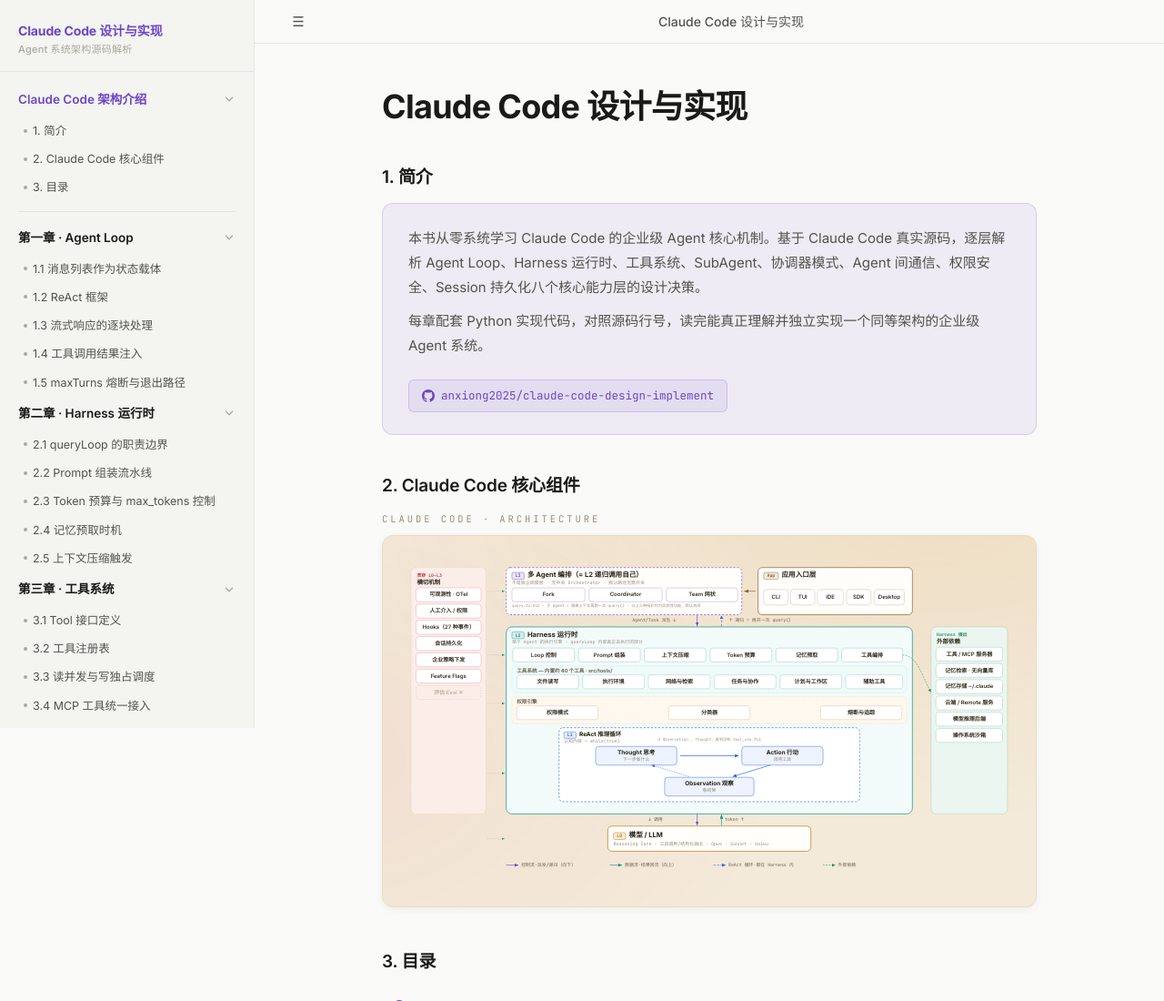
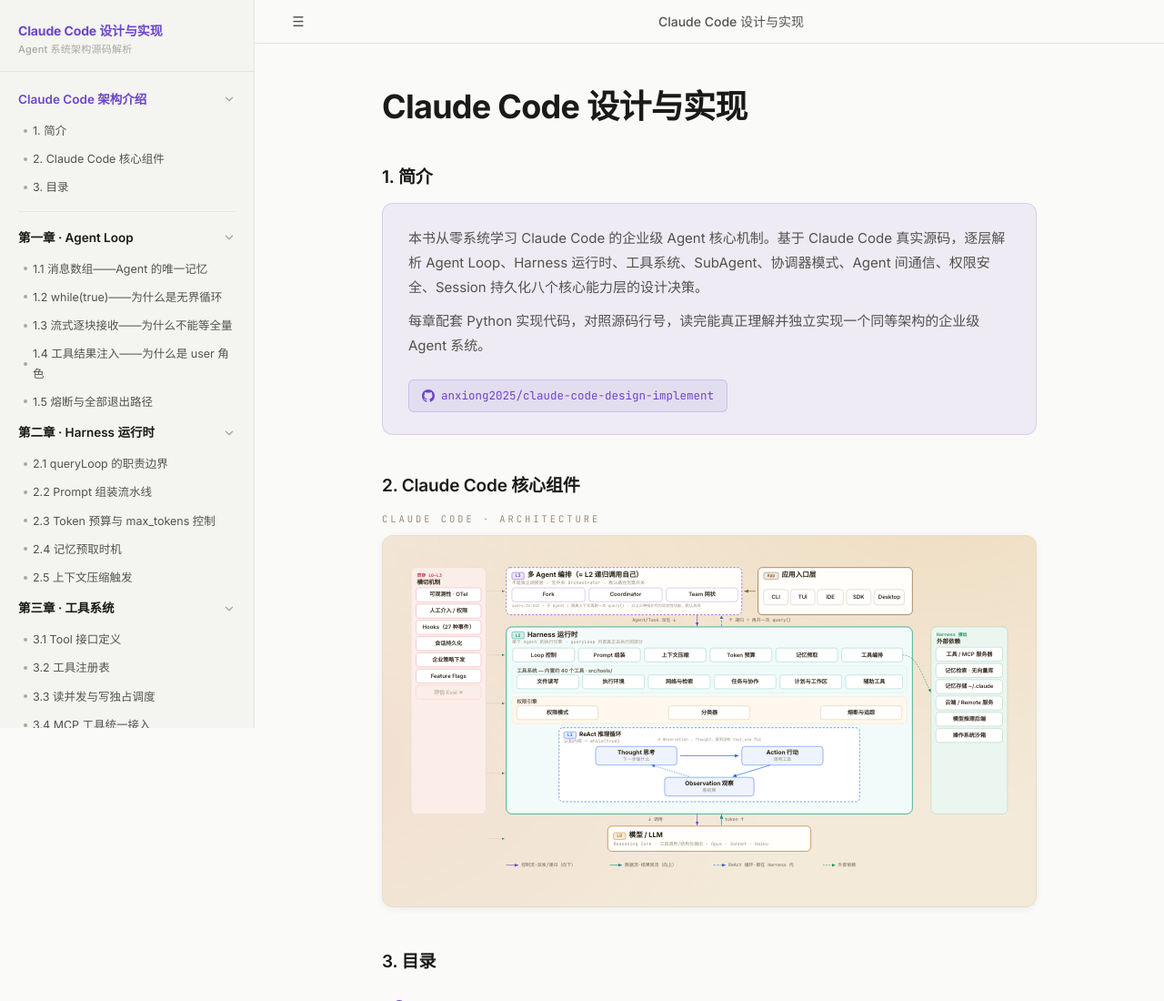
Before and after one commit to anxiong2025/claude-code-design-implement, a plain HTML site: page index.html in a window 1280 px wide. Shown: the top 1100 px of the page at 91% size. Drawn offline with Linux system fonts and the light colour scheme.

Commit message:
fix(nav): 修复小节滚动被 toolbar 遮挡，同步侧边栏标题

```diff
--- a/index.html
+++ b/index.html
@@ -749,11 +749,11 @@
         <svg class="nav-arrow" viewBox="0 0 16 16" fill="none"><path d="M6 4l4 4-4 4" stroke="currentColor" stroke-width="1.5" stroke-linecap="round" stroke-linejoin="round"/></svg>
       </div>
       <div class="nav-sections">
-        <a class="nav-section" onclick="showSection('ch1','s1-1')">1.1 消息列表作为状态载体</a>
-        <a class="nav-section" onclick="showSection('ch1','s1-2')">1.2 ReAct 框架</a>
-        <a class="nav-section" onclick="showSection('ch1','s1-3')">1.3 流式响应的逐块处理</a>
-        <a class="nav-section" onclick="showSection('ch1','s1-4')">1.4 工具调用结果注入</a>
-        <a class="nav-section" onclick="showSection('ch1','s1-5')">1.5 maxTurns 熔断与退出路径</a>
+        <a class="nav-section" onclick="showSection('ch1','s1-1')">1.1 消息数组——Agent 的唯一记忆</a>
+        <a class="nav-section" onclick="showSection('ch1','s1-2')">1.2 while(true)——为什么是无界循环</a>
+        <a class="nav-section" onclick="showSection('ch1','s1-3')">1.3 流式逐块接收——为什么不能等全量</a>
+        <a class="nav-section" onclick="showSection('ch1','s1-4')">1.4 工具结果注入——为什么是 user 角色</a>
+        <a class="nav-section" onclick="showSection('ch1','s1-5')">1.5 熔断与全部退出路径</a>
       </div>
     </div>
 
@@ -2304,10 +2304,11 @@
 
   function showSection(pageId, anchorId) {
     showPage(pageId);
-    // 等 DOM 渲染完毕再滚动（revealContent 有 setTimeout，稍微延迟一点）
     setTimeout(() => {
       const el = document.getElementById(anchorId);
-      if (el) el.scrollIntoView({ behavior: 'smooth', block: 'start' });
+      if (!el) return;
+      const top = el.getBoundingClientRect().top + window.scrollY - 64;
+      window.scrollTo({ top, behavior: 'smooth' });
     }, 80);
   }
 
```
